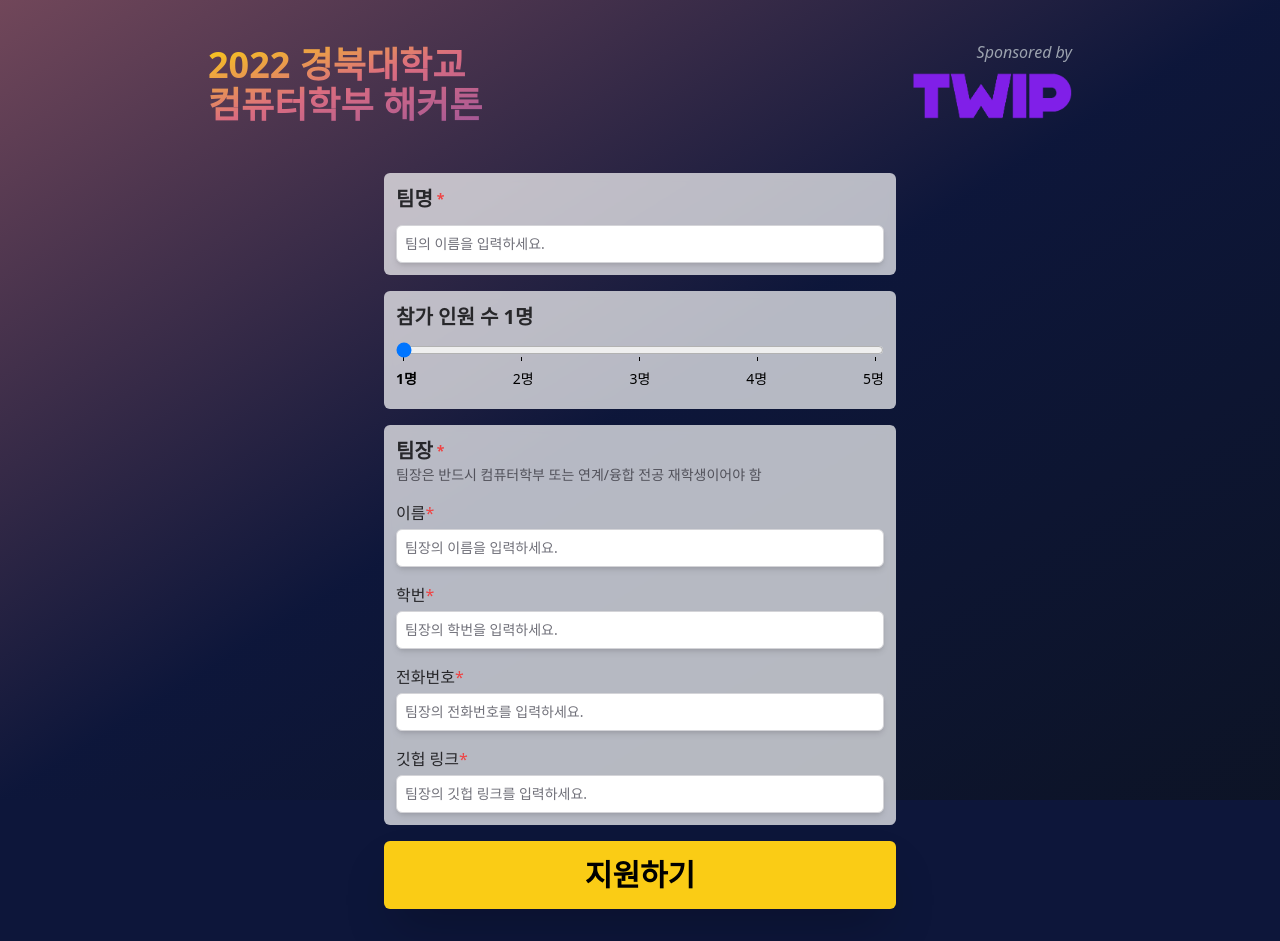
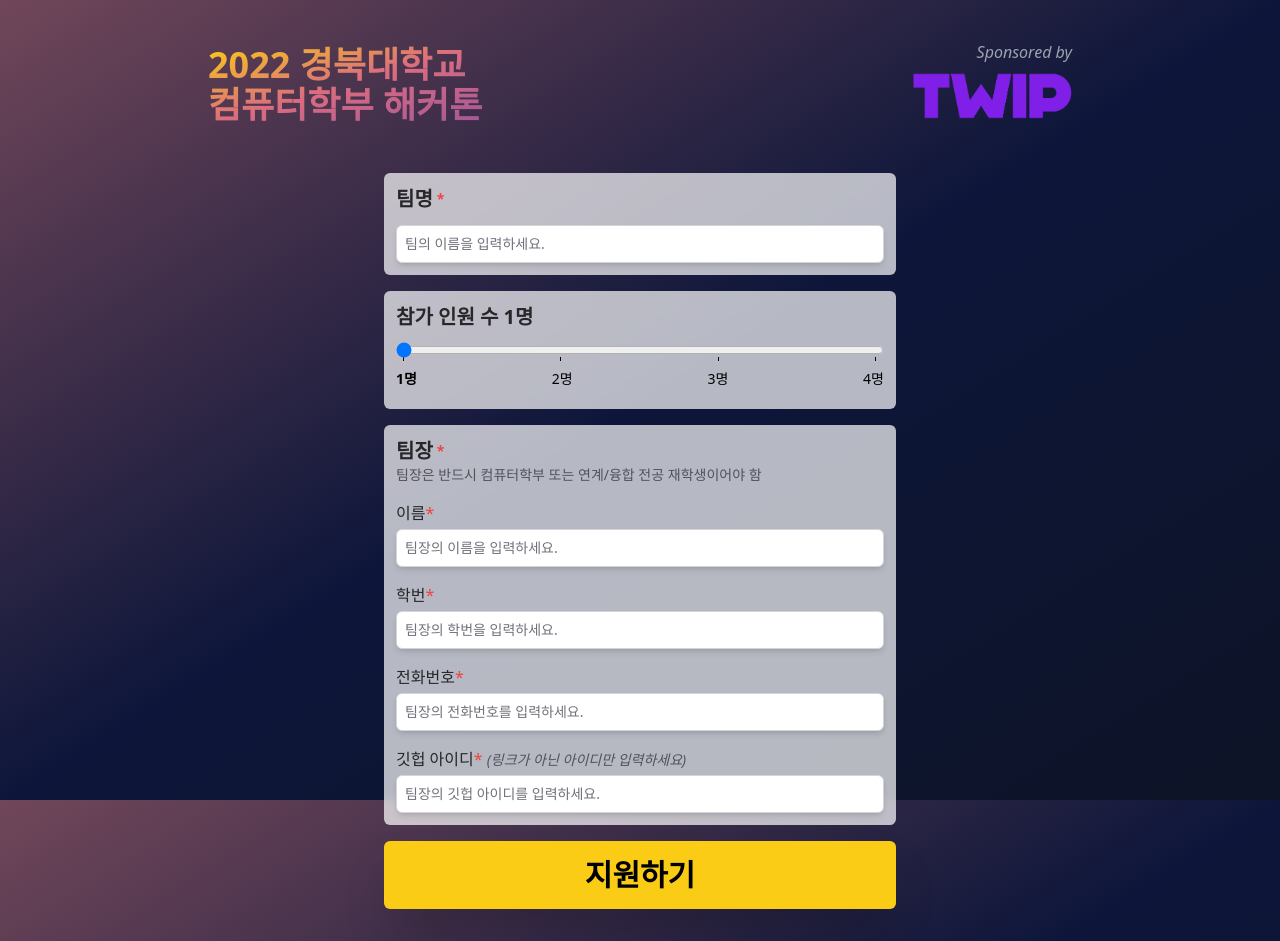
Before and after one commit to chaejunlee/cse-hackathon, a Next.js app: page /apply in a window 1280 px wide. Built offline with nearby package versions, Linux system fonts and the light colour scheme.

Commit message:
Fixed: maximum members from 5 to 4

```diff
--- a/src/pages/apply.tsx
+++ b/src/pages/apply.tsx
@@ -123,7 +123,7 @@ const Apply = () => {
           name: data.leader.name,
           student_number: data.leader.student_number,
           phone_number: data.leader.phone_number,
-          // github: data.leader.github,
+          github: data.leader.github,
         },
         { ...data?.member1 },
         { ...data?.member2 },
@@ -182,21 +182,19 @@ const Apply = () => {
               type={"range"}
               value={numOfTeammates}
               min="1"
-              max="5"
+              max="4"
             />
             <datalist id="numberOfTeam">
               <option value="1" label="1명"></option>
               <option value="2" label="2명"></option>
               <option value="3" label="3명"></option>
               <option value="4" label="4명"></option>
-              <option value="5" label="5명"></option>
             </datalist>
             <div className="flex justify-between text-sm">
               <p className={clsx(numOfTeammates === 1 && "font-bold ")}>1명</p>
-              <p>2명</p>
-              <p>3명</p>
-              <p>4명</p>
-              <p>5명</p>
+              <p className={clsx(numOfTeammates === 2 && "font-bold ")}>2명</p>
+              <p className={clsx(numOfTeammates === 3 && "font-bold ")}>3명</p>
+              <p className={clsx(numOfTeammates === 4 && "font-bold ")}>4명</p>
             </div>
             <p className="text-xl"></p>
           </div>
@@ -245,10 +243,13 @@ const Apply = () => {
 
             <div>
               <label htmlFor="teamName" className="text-zinc-800">
-                깃헙 링크<span className="text-red-500">*</span>
+                깃헙 아이디<span className="text-red-500">*</span>{" "}
+                <span className="text-sm italic text-zinc-600">
+                  (링크가 아닌 아이디만 입력하세요)
+                </span>
               </label>
               <input
-                placeholder="팀장의 깃헙 링크를 입력하세요."
+                placeholder="팀장의 깃헙 아이디를 입력하세요."
                 className="block w-full p-2 mt-1 border rounded-md shadow-md placeholder:text-zinc-500 outline-0 border-zinc-300 focus:ring-2 focus:ring-amber-400 focus:border-amber-400 sm:text-sm"
                 {...register("leader.github", { required: true })}
               />
--- a/src/styles/globals.css
+++ b/src/styles/globals.css
@@ -7,5 +7,5 @@ html {
 }
 
 body {
-  @apply h-screen bg-fixed bg-center bg-gradient-to-br from-[hsl(333,23%,36%)]  via-[hsl(228,63%,14%)] to-[hsl(224,50%,10%)] bg-no-repeat;
+  @apply bg-fixed bg-center bg-gradient-to-br from-[hsl(333,23%,36%)]  via-[hsl(228,63%,14%)] to-[hsl(224,50%,10%)] bg-no-repeat;
 }
```
